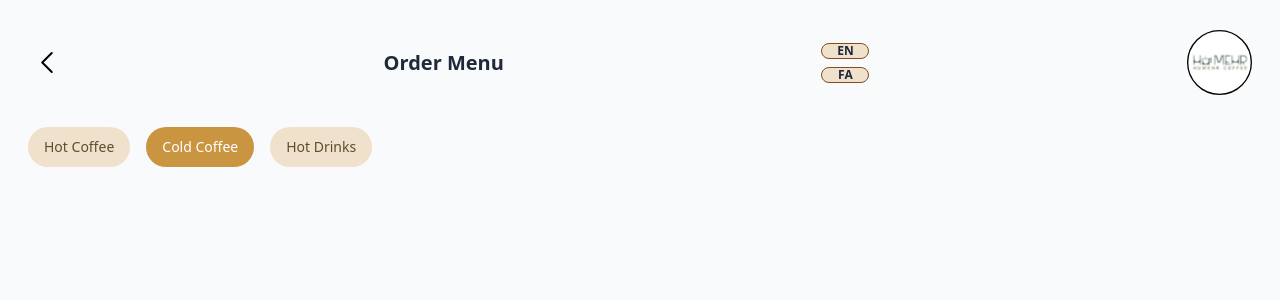
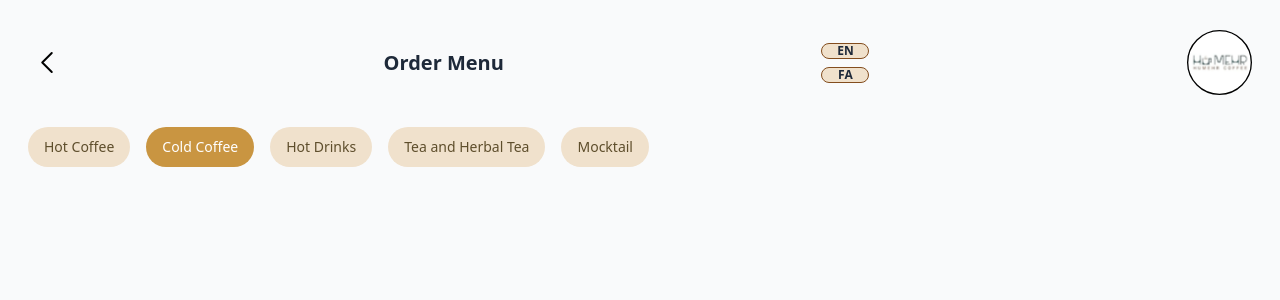
Before and after one commit to Epic2077/cafe-humehr, a Next.js app: page /en/menu in a window 1280 px wide. Both pictures are taken after a click on the button "Cold Coffee". Shown: the top 300 px of the page. Built offline with nearby package versions, Linux system fonts and the light colour scheme.

Commit message:
feat(Category): Small category changes

```diff
--- a/src/components/Categories.tsx
+++ b/src/components/Categories.tsx
@@ -42,7 +42,7 @@ export default function CategoryFilter({ lang }: { lang: Lang }) {
     return (
       <div className="flex gap-4 overflow-x-auto">
         {/* Loading skeleton */}
-        {[1, 2, 3].map((i) => (
+        {[1, 2, 3, 4, 5].map((i) => (
           <div
             key={i}
             className="px-4 py-2.5 rounded-3xl bg-gray-200 animate-pulse"
@@ -55,11 +55,22 @@ export default function CategoryFilter({ lang }: { lang: Lang }) {
   }
 
   return (
-    <div className="flex gap-4 overflow-x-auto">
+    <div
+      className="flex gap-4 overflow-x-auto"
+      style={{ scrollbarWidth: "none", msOverflowStyle: "none" }}
+    >
+      <style>
+        {`
+          .hide-scrollbar::-webkit-scrollbar {
+            display: none;
+          }
+        `}
+      </style>
+      <div className="hide-scrollbar flex gap-4">
         {data.map((section, idx) => (
           <button
             key={idx}
-          className={`px-4 py-2.5 items-center justify-center flex rounded-3xl text-sm ${
+            className={`px-4 py-2.5 items-center justify-center flex rounded-3xl text-sm whitespace-nowrap ${
               selectedCategory === section.category[lang]
                 ? "bg-[#C99541] text-[#FFFFFF]"
                 : " bg-[#F0E1CC] text-[#5E4E2C] hover:bg-[#cabeac]"
@@ -70,5 +81,6 @@ export default function CategoryFilter({ lang }: { lang: Lang }) {
           </button>
         ))}
       </div>
+    </div>
   );
 }
--- a/src/data/data.json
+++ b/src/data/data.json
@@ -205,5 +205,13 @@
         "img": ""
       }
     ]
+  },
+  {
+    "category": { "fa": "چای و دمنوش", "en": "Tea and Herbal Tea" },
+    "items": []
+  },
+  {
+    "category": { "fa": "ماکتل", "en": "Mocktail" },
+    "items": []
   }
 ]
```
Also changed, not shown: src/data/menuData.ts (deleted). Lines whose indentation alone changed are shown as unchanged.
